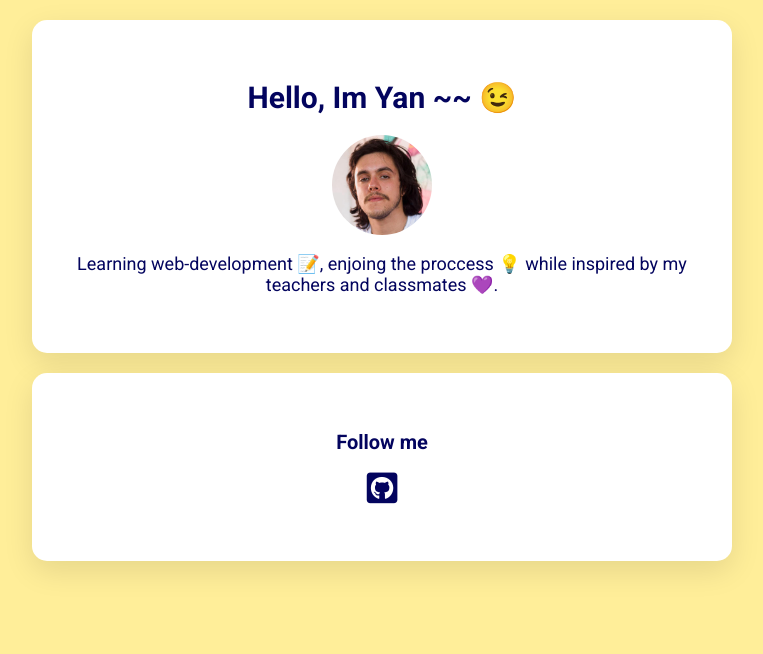
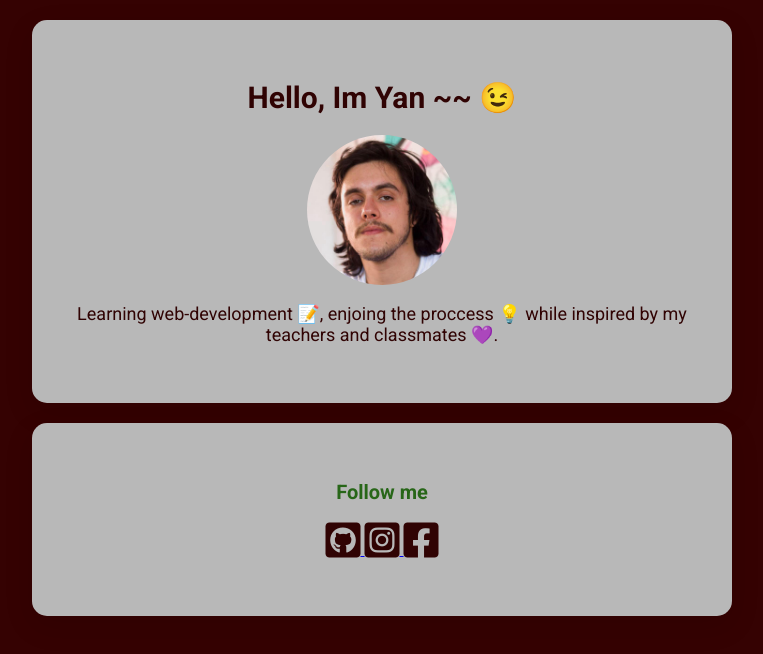
Before and after one commit to Yanbritto94/profile, a plain HTML site: page index.html in a window 1280 px wide. Shown: the whole page, without its empty margins (258-1021 px from the left). Drawn offline with Linux system fonts and the light colour scheme.

Commit message:
my profile page

```diff
--- a/index.html
+++ b/index.html
@@ -12,7 +12,7 @@
       <div class="container">
           <div class="card-white">
             <h1>Hello, Im Yan ~~ 😉</h1>
-            <img src="images/Foto Perfil.jpg" width="100pix" alt="Yan Perfil Pic">
+            <img src="images/Foto Perfil.jpg" width="150pix" alt="Yan Perfil Pic">
             <p>
               Learning web-development 📝, enjoing the proccess 💡
               while inspired by my teachers and classmates 💜.
@@ -24,6 +24,10 @@
               <li>
                 <a href="https://github.com/Yanbritto94" target="_blank">
                   <i class="fab fa-github-square"></i>
+                <a href="https://github.com/Yanbritto94" target="_blank">
+                  <i class="fab fa-instagram-square"></i>
+                <a href="https://github.com/Yanbritto94" target="_blank">
+                  <i class="fab fa-facebook-square"></i>
                 </a>
               </li>
             </ul>
--- a/style.css
+++ b/style.css
@@ -1,5 +1,5 @@
 body {
-  background-color: ffee99;
+  background-color: rgb(53, 2, 2);
   text-align: center
 }
 img {
@@ -8,23 +8,23 @@ img {
 h1 {
   font-size: 30px;
   font-family: 'Roboto', sans-serif;
-  color: 03045e
+  color: rgb(48, 3, 3)
 }
 h2 {
   font-size: 20px;
-  color: 03045e;
   font-family: 'Roboto', sans-serif;
+  color: rgb(39, 102, 24)
 }
 p {
+  font-size: 18px;
   font-family: 'Roboto', sans-serif;
-  font-size: 18px;
-  color: 03045e
+  color: rgb(48, 3, 3)
 }
 ul {
   padding-left: 0px;
 }
 .card-white {
-  background-color: white;
+  background-color: rgb(184, 184, 184);
   padding: 40px;
   box-shadow: 0px 10px 30px rgba(0,0,0,0.1);
   border-radius: 15px;
@@ -39,9 +39,14 @@ li {
   list-style: none;
 }
 i {
-  font-size: 35px;
-  color: 03045e;
+  font-size: 40px;
+
+  color: rgb(48, 3, 3)
 }
+
 i:hover {
-  color: blueviolet;
+  color: rgb(223, 73, 73);
 }
+a {
+  gap: 15px;
+}
```
